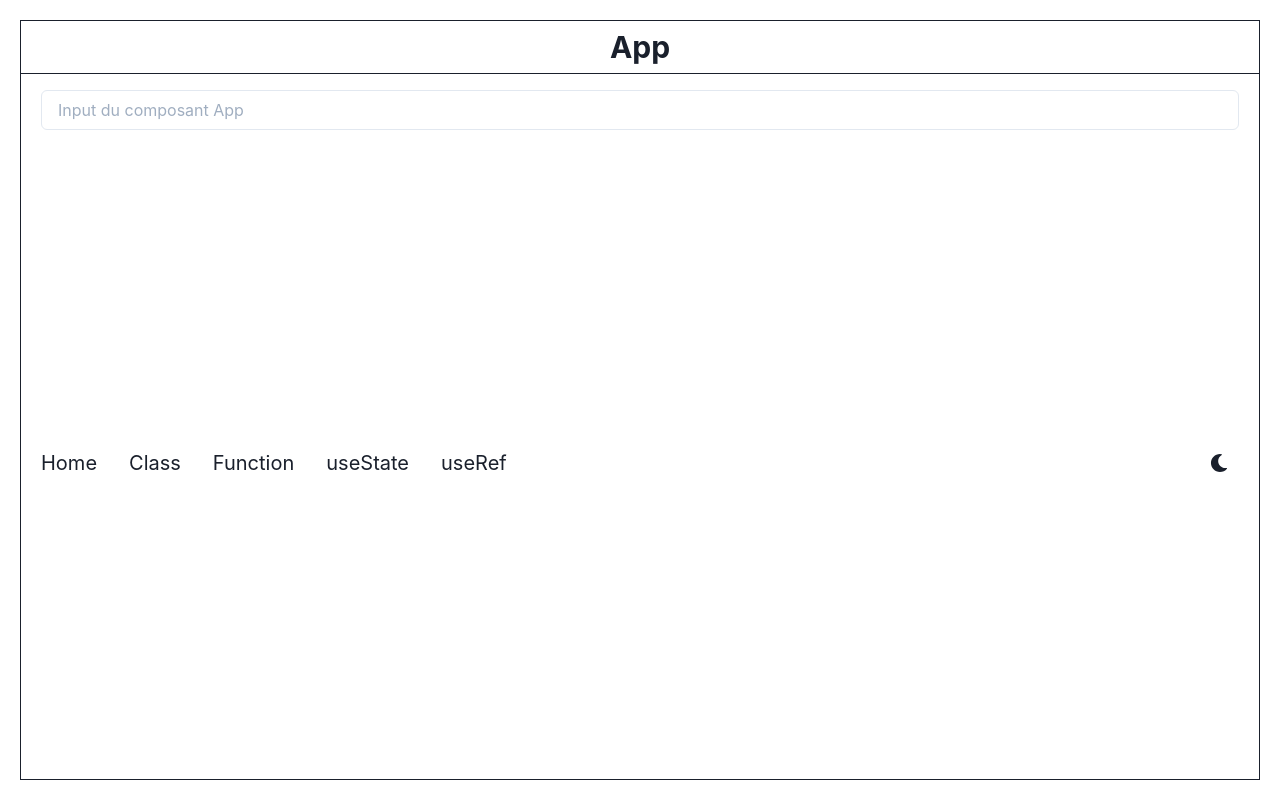
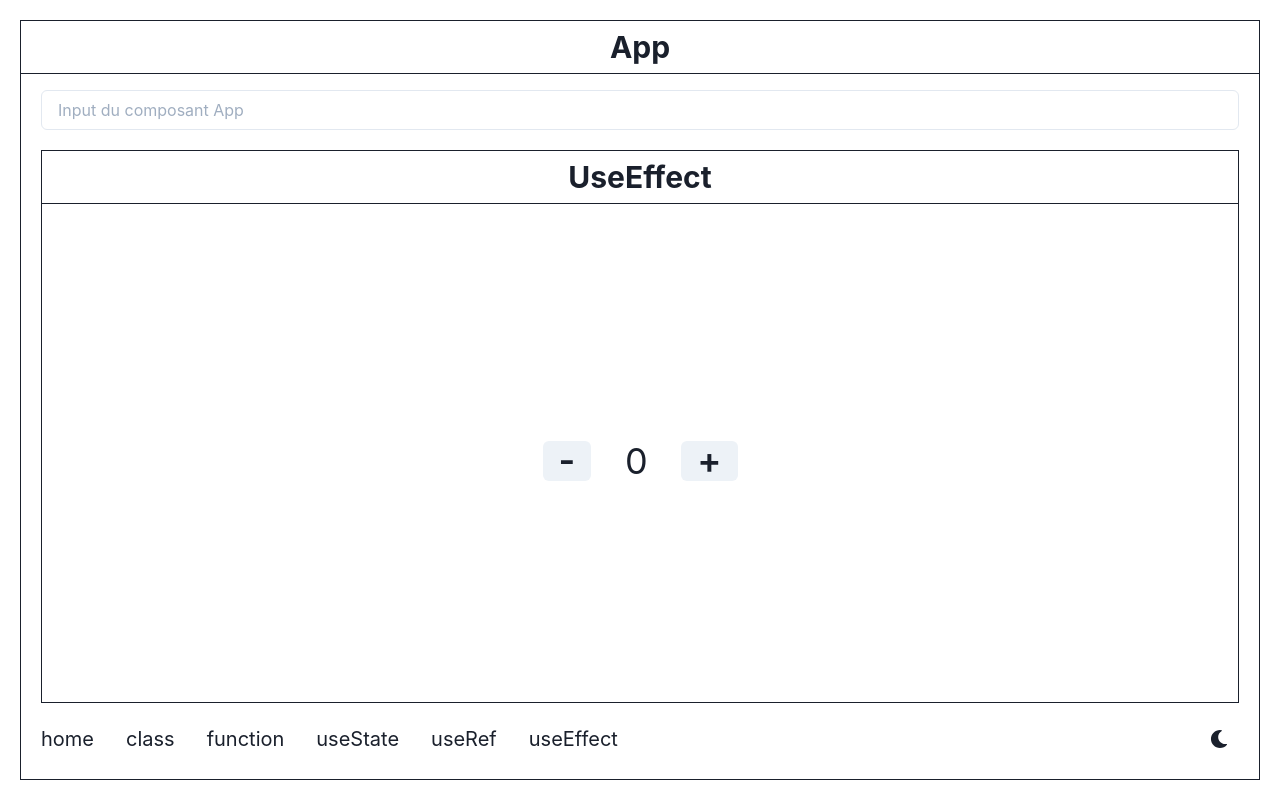
Before and after one commit to pacomoreau/hooks, a React (Create React App) app: page /use-effect in a window 1280 px wide. Shown: the top 786 px of the page. Built offline with nearby package versions, Linux system fonts and the light colour scheme.

Commit message:
feat: add UseEffect component

```diff
--- a/src/App.js
+++ b/src/App.js
@@ -2,7 +2,7 @@ import { useState } from "react"
 import { Route, Routes } from "react-router-dom"
 import { ChakraProvider, Flex, Input, theme } from "@chakra-ui/react"
 import { Log, Menu } from "components"
-import { ClassComponent, FunctionComponent, Home, UseRef, UseState } from "pages"
+import { ClassComponent, FunctionComponent, Home, UseEffect, UseRef, UseState } from "pages"
 
 const App = () => {
   const [value, setValue] = useState("")
@@ -21,8 +21,8 @@ const App = () => {
               <Route path="function-component" element={<FunctionComponent />} />
               <Route path="use-state" element={<UseState />} />
               <Route path="use-ref" element={<UseRef />} />
+              <Route path="use-effect" element={<UseEffect parentValue={value} />} />
             </Routes>
-
             <Menu />
           </Flex>
         </Log>
--- a/src/components/Menu.js
+++ b/src/components/Menu.js
@@ -1,17 +1,17 @@
-import { Flex, HStack } from "@chakra-ui/react"
+import { Flex, HStack, Input } from "@chakra-ui/react"
 import { ColorModeSwitcher, Link } from "components"
 
 export const Menu = () => (
   <Flex justifyContent="space-between" w="100%" mt={4}>
     <HStack spacing={8}>
       <Link to="/" fontSize="xl">
-        Home
+        home
       </Link>
       <Link to="/class-component" fontSize="xl">
-        Class
+        class
       </Link>
       <Link to="/function-component" fontSize="xl">
-        Function
+        function
       </Link>
       <Link to="/use-state" fontSize="xl">
         useState
@@ -19,6 +19,9 @@ export const Menu = () => (
       <Link to="/use-ref" fontSize="xl">
         useRef
       </Link>
+      <Link to="/use-effect" fontSize="xl">
+        useEffect
+      </Link>
     </HStack>
     <ColorModeSwitcher justifySelf="flex-end" />
   </Flex>
--- /dev/null
+++ b/src/pages/UseEffect.js
@@ -0,0 +1,61 @@
+import { useEffect, useState } from "react"
+import { Button, Flex, Text } from "@chakra-ui/react"
+import { Log } from "components"
+
+// Cette fois-ci on récupère une props "parentValue" du composant parent
+export const UseEffect = ({ parentValue = "" }) => {
+  const [count, setCount] = useState(0)
+
+  const inc = () => setCount((prevCount) => prevCount + 1)
+  const dec = () => setCount((prevCount) => prevCount - 1)
+
+  useEffect(() => {
+    console.log("Dépendances vides : je vais m'exécute qu'une seule fois")
+  }, [])
+
+  useEffect(() => {
+    console.log("Dépendances absentes : je vais m'exécuter à chaque render")
+  })
+
+  useEffect(() => {
+    // on rentrera toujours au moins une fois dans le useEffect
+    console.log("Dépendance sur parentValue : je vais m'exécuter à chaque fois que parentValue change")
+  }, [parentValue])
+
+  useEffect(() => {
+    // useEffect peut dépendre de plusieurs variables (venant des props, du state ou d'ailleurs)
+    // dans la plupart des cas on va retrouver en dépendances les variables/fonctions utilisées à l'intérieur du useEffect
+    if (count > 10 || count < -10) {
+      setCount(0)
+    }
+  }, [count, setCount])
+
+  useEffect(() => {
+    const alertMe = () => alert("Clic du bouton droit")
+
+    document.addEventListener("contextmenu", alertMe)
+
+    // on peut retourner une fonction de "nettoyage" dans un useEffect
+    // la fonction ne sera executée qu'une fois, au dismount du composant
+    // cela peut être utile pour supprimer une souscription ou stopper l'exécution d'une requête par exemple
+    return () => {
+      document.removeEventListener("contextmenu", alertMe)
+    }
+  }, []) // liste de dépendances vides = le addEventListener n'aura lieu qu'une seule fois
+
+  return (
+    <Log name="UseEffect">
+      <Flex justifyContent="center" alignItems="center">
+        <Button m={3} fontSize="4xl" onClick={dec}>
+          -
+        </Button>
+        <Text minW="50px" m={2} fontSize="4xl">
+          {count}
+        </Text>
+        <Button m={3} fontSize="4xl" onClick={inc}>
+          +
+        </Button>
+      </Flex>
+    </Log>
+  )
+}
--- a/src/pages/index.js
+++ b/src/pages/index.js
@@ -1,5 +1,6 @@
 export * from "./ClassComponent"
 export * from "./FunctionComponent"
 export * from "./Home"
+export * from "./UseEffect"
 export * from "./UseRef"
 export * from "./UseState"
```
Also changed, not shown: 1 other file (tests, documents, lock files or other folders).
